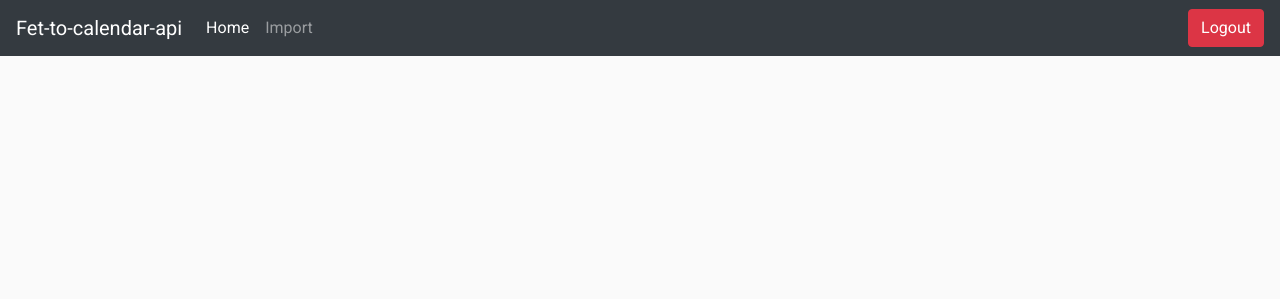
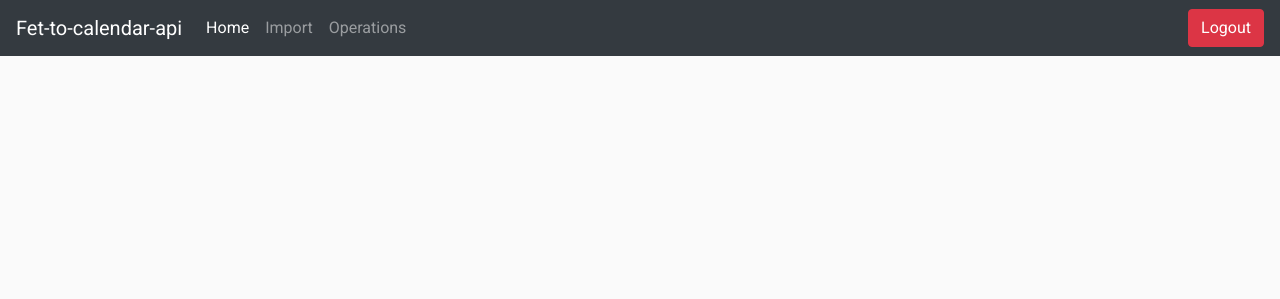
Before and after one commit to omega-coder/fet-to-calendar-api-manager, a Flask app: template fet_api_to_gcal/templates/404.html.j2 in a window 1280 px wide. Shown: the top 299 px of the page. Run offline with Flask 2, Linux system fonts and the light colour scheme; the template is opened without the code that fills it: most values are stand-ins (such as "Sample title", 1, 10 or a date in 2020); some libraries are stand-ins or nearby versions.

Commit message:
Adds operations route to layout

```diff
--- a/fet_api_to_gcal/templates/layout.html.j2
+++ b/fet_api_to_gcal/templates/layout.html.j2
@@ -32,6 +32,9 @@
                 </li>
                 <li class="nav-item">
                     <a class="nav-link" href="{{ url_for('import_csv_to_calendar_api') }}">Import</a>
+                </li>
+                <li class="nav-item">
+                    <a class="nav-link" href="{{ url_for('operations') }}">Operations</a>
                 </li>
             </ul>
             <ul class="navbar-nav">
```
